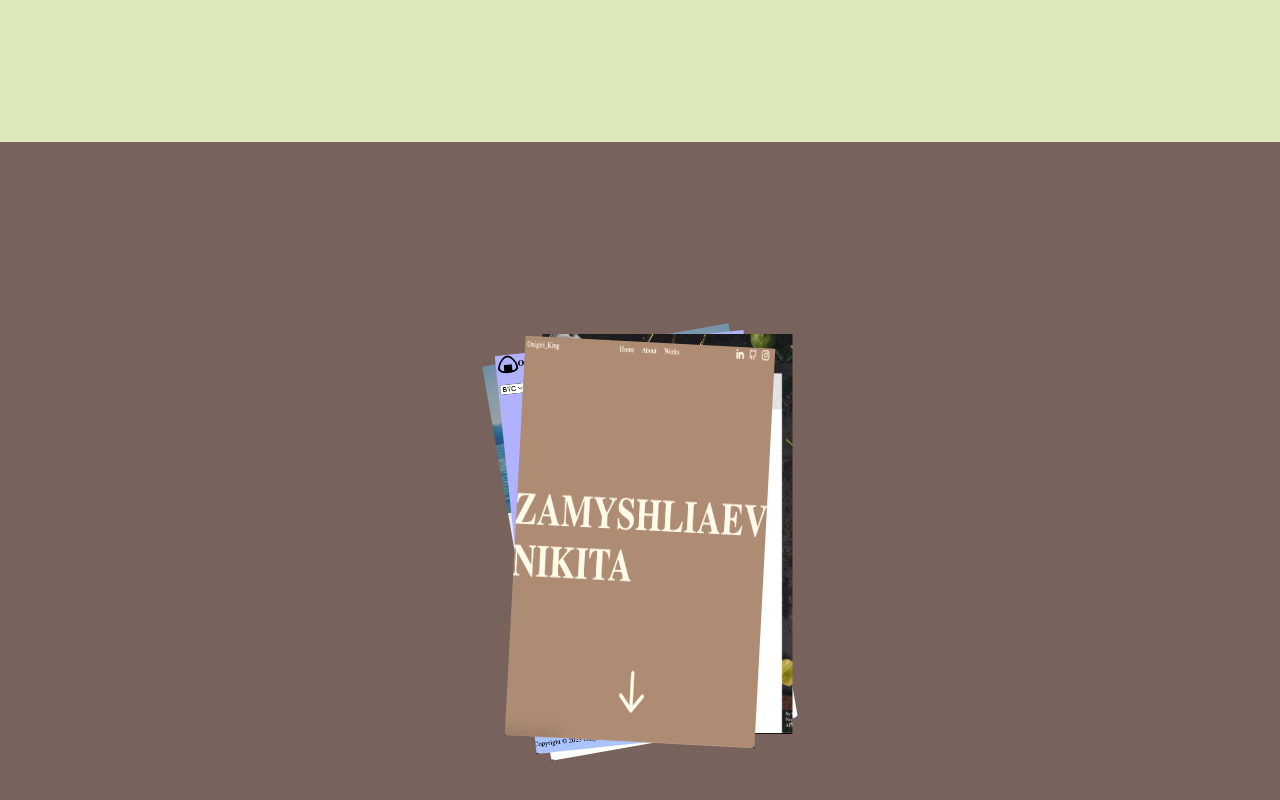
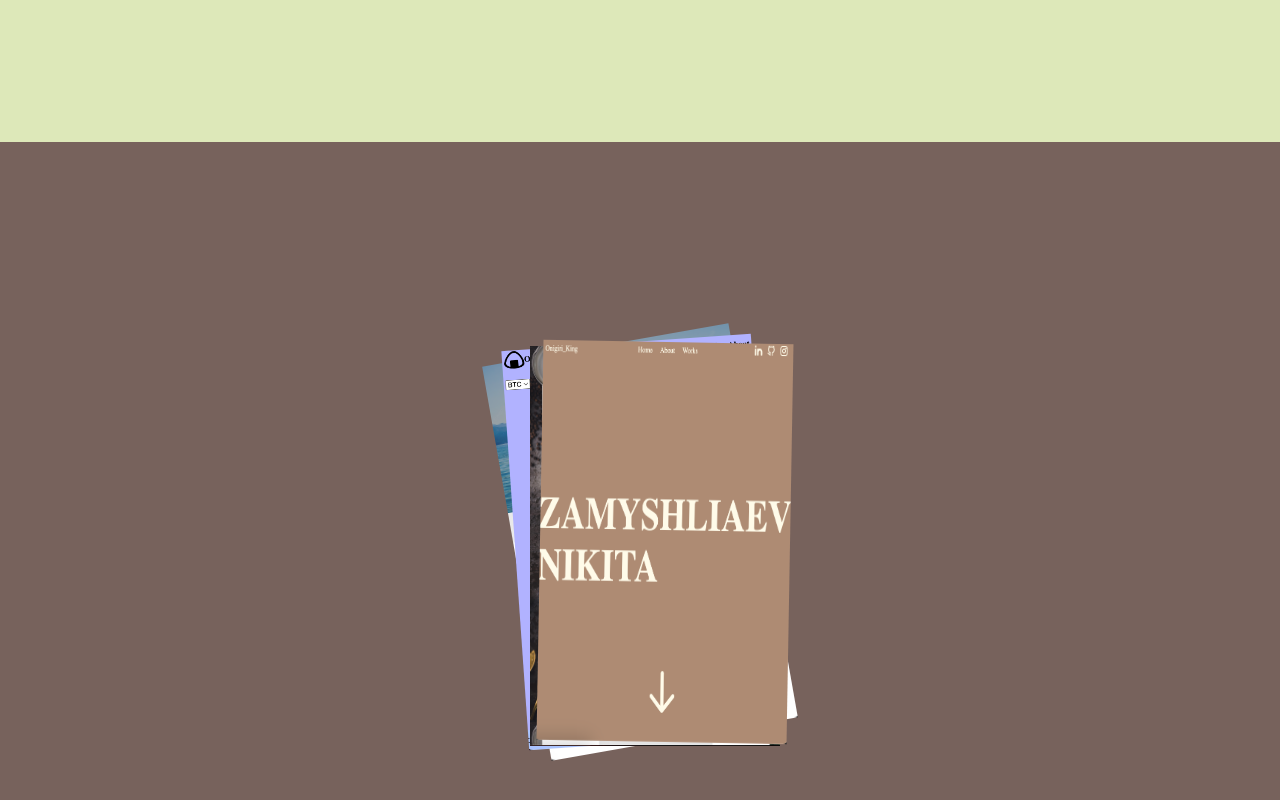
Before and after one commit to OnigiriKing/My-Portfolio, a React (Create React App) app: page / in a window 1280 px wide. Shown: the part 1458-2258 px from the top of the page. Built offline with nearby package versions, Linux system fonts and the light colour scheme.

Commit message:
big cards animation and position set

```diff
--- a/src/pages/MainPage/elements/MyWorks/style.css
+++ b/src/pages/MainPage/elements/MyWorks/style.css
@@ -15,6 +15,7 @@
   aspect-ratio: 5 / 8;
   width: 250px;
   transition: transform 0.3s ease-in-out;
+  box-shadow: 2px;
 }
 
 .big-card-first {
@@ -22,28 +23,28 @@
 }
 
 .big-card-second {
-  transform: translate(-50%, 50%) rotate(-6deg);
+  transform: translate(-50%, 50%) rotate(-4deg);
 }
 
 .big-card-third {
-  transform: translate(-50%, 50%) translateY(-2%) translateX(11%);
+  transform: translate(-55%, 53%) translateY(-2%) translateX(11%);
 }
 
 .big-card-fourth {
-  transform: translate(-50%, 50%) rotate(3deg);
+  transform: translate(-40%, 50%) rotate(1deg);
 }
 
 /*? transformation */
 
 .image-cards:hover .big-card-first {
-  transform: translate(-50%, 50%) translate(-60px, -70px) rotate(-20deg);
+  transform: translate(-80%, 60%) translate(-60px, -70px) rotate(-20deg);
 }
 .image-cards:hover .big-card-second {
   transform: translate(-50%, 50%) translate(-40px, -50px) rotate(-10deg);
 }
 .image-cards:hover .big-card-third {
-  transform: translate(-50%, 50%) translate(60px, -70px) rotate(10deg);
+  transform: translate(-50%, 60%) translate(60px, -70px) rotate(10deg);
 }
 .image-cards:hover .big-card-fourth {
-  transform: translate(-50%, 50%) translate(50px, -30px) rotate(25deg);
+  transform: translate(-10%, 60%) translate(50px, -30px) rotate(25deg);
 }
```
